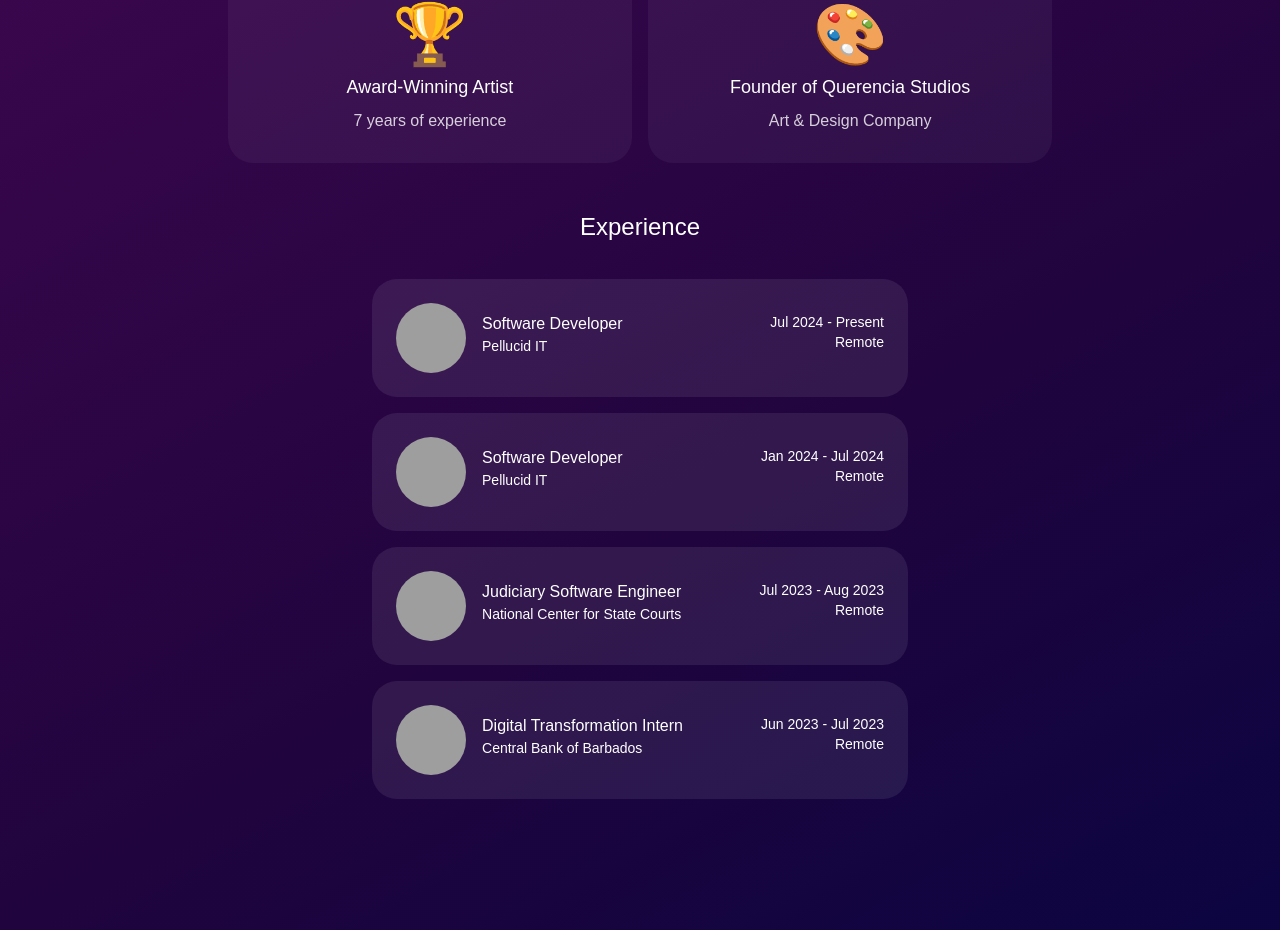
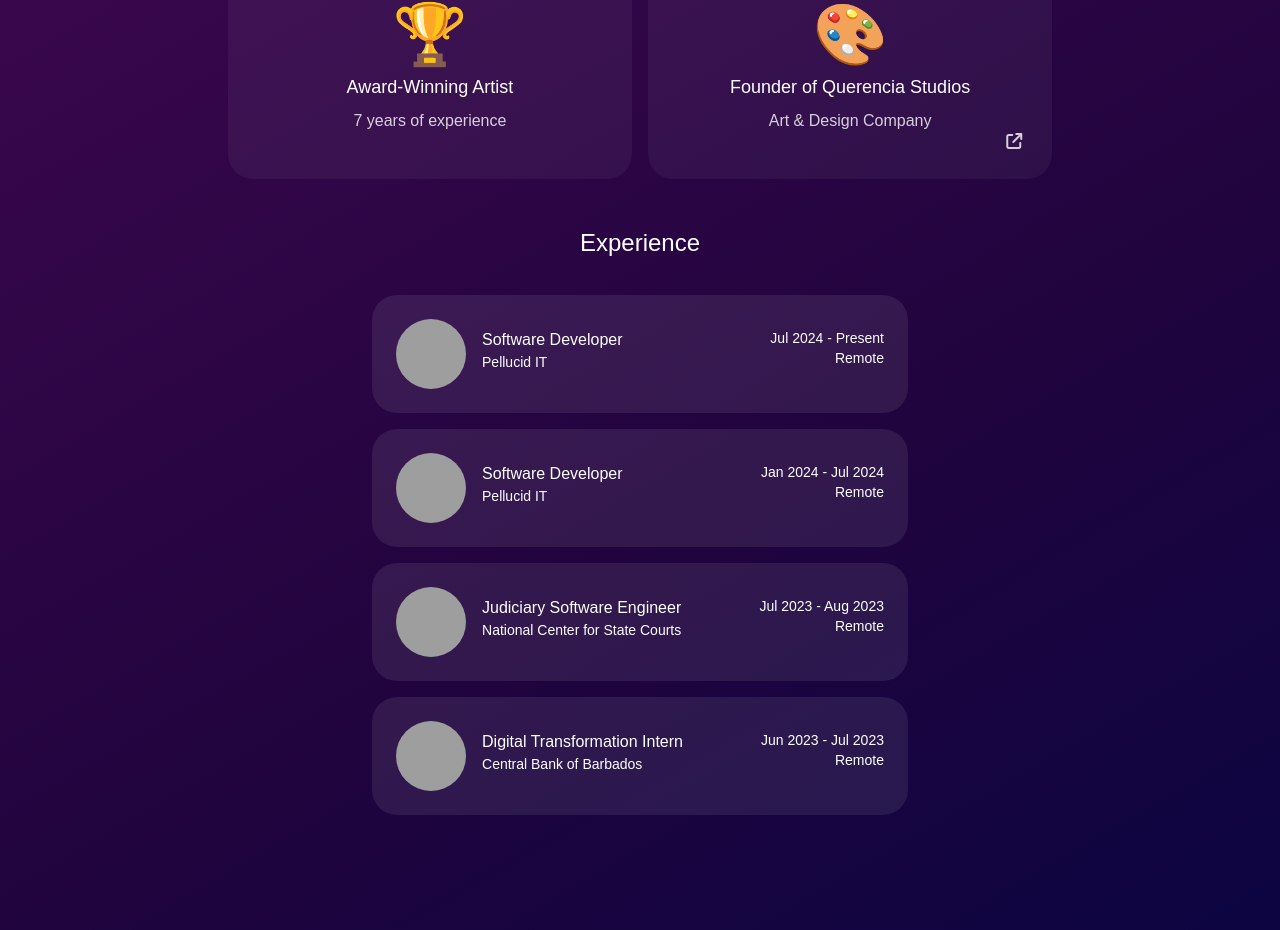
Before and after one commit to TaigaTi/taigati.github.io, a React (Create React App) app: page / in a window 1280 px wide. Shown: the part 2117-3047 px from the top of the page. Built offline with nearby package versions, Linux system fonts and the light colour scheme; grey boxes are pictures that could not be loaded.

Commit message:
Added link to art page

```diff
--- a/src/components/Home.js
+++ b/src/components/Home.js
@@ -66,7 +66,7 @@ function Home() {
                 <div className="container">
                     <h1 className='text-2xl md:text-4xl'>Who Am I?</h1>
                     <div className="flex flex-col items-center justify-center gap-2">
-                        <p className='md:text-lg p-2 pt-1 md:p-6 md:pt-1 '>Frontend developer who enjoys crafting user-friendly experiences</p>
+                        <p className='md:text-lg p-2 pt-1 md:p-6 md:pt-1'>Frontend developer who enjoys crafting user-friendly experiences</p>
 
                         <div className='flex flex-col md:flex-row gap-4 grid sm:grid-cols-1 md:grid-cols-2'>
                             <div className='about-card px-6'>
@@ -93,6 +93,7 @@ function Home() {
                                 <p className='text-6xl mb-2'>🎨</p>
                                 <p className='pb-2 text-lg'>Founder of Querencia Studios</p>
                                 <p className='opacity-80'>Art & Design Company</p>
+                                <a href="https://querenciastudios.company.site" className='opacity-80 flex justify-end'><i className="fa-solid fa-arrow-up-right-from-square"></i></a>
                             </div>
                         </div>
                     </div>
```
